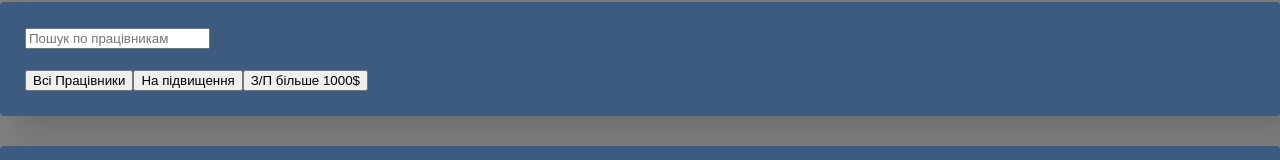
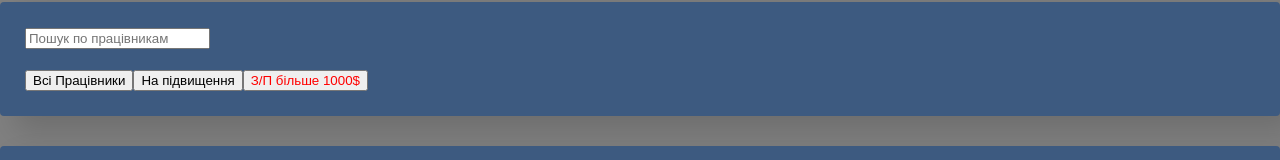
Before and after one commit to klima3775/crud-app, a React (Create React App) app: page / in a window 1280 px wide. Shown: the part 308-468 px from the top of the page. Built offline with nearby package versions, Linux system fonts and the light colour scheme; the HTML template or start-up script is replaced by a standard one.

Commit message:
edit buttons color

```diff
--- a/src/components/employees-filter/filterEmployee.jsx
+++ b/src/components/employees-filter/filterEmployee.jsx
@@ -4,16 +4,18 @@ const Filter = (props) => {
   const buttonsData = [
     { name: "all", label: "Всі Працівники" },
     { name: "rise", label: "На підвищення" },
-    { name: "moreThen1000", label: "З/П більше 1000$" },
+    { name: "moreThen1000", label: "З/П більше 1000$", colored: true },
   ];
-  const buttons = buttonsData.map(({ name, label }) => {
+  const buttons = buttonsData.map(({ name, label, colored }) => {
     const active = props.filter === name;
     const clazz = active ? "btn-light" : "btn-outline-light";
+    const style = colored ? { color: "red" } : null;
     return (
       <button
         key={name}
         onClick={() => props.onFilterSelect(name)}
         className={`btn ${clazz}`}
+        style={style}
       >
         {label}
       </button>
```
